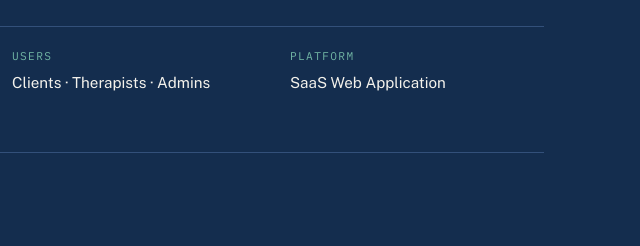
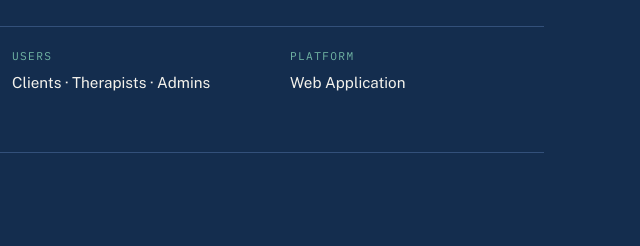
Before and after one commit to Oluwumi/oluwumi.github.io, a plain HTML site: page case-studies/ghealead.html in a window 1280 px wide. Shown: the part 383-629 px from the top of the page, 640-1280 px from the left. Drawn offline with nearby package versions, Linux system fonts and the light colour scheme.

Commit message:
Update ghealead.html

```diff
--- a/case-studies/ghealead.html
+++ b/case-studies/ghealead.html
@@ -43,7 +43,7 @@
         <div><dt>Role</dt><dd>Product And Operations Manager</dd></div>
         <div><dt>Status</dt><dd><span class="status status-live">Live</span><small>Not yet publicly launched</small></dd></div>
         <div><dt>Users</dt><dd>Clients · Therapists · Admins</dd></div>
-        <div><dt>Platform</dt><dd>SaaS Web Application</dd></div>
+        <div><dt>Platform</dt><dd>Web Application</dd></div>
       </dl>
     </div>
   </section>
```
